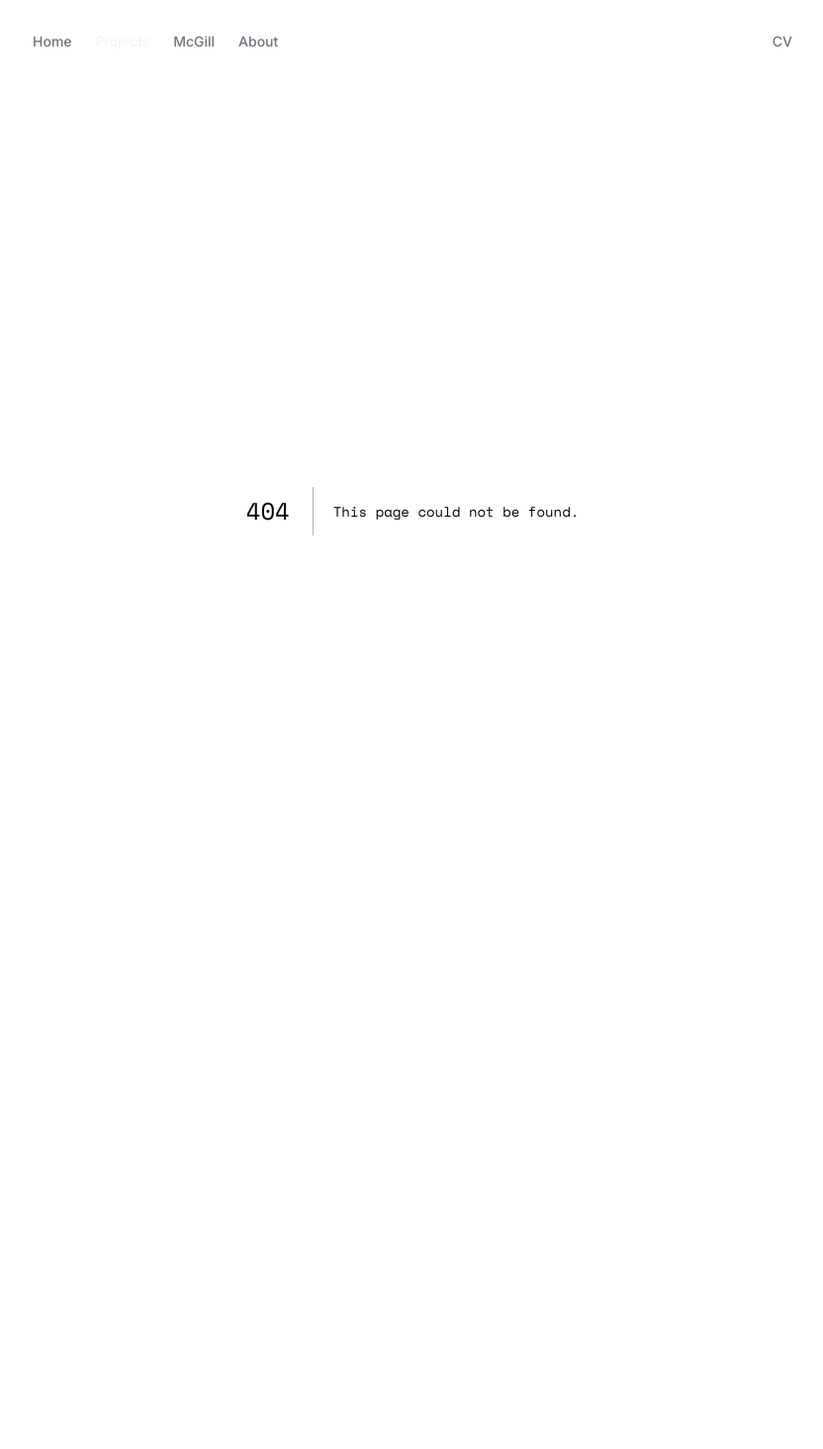
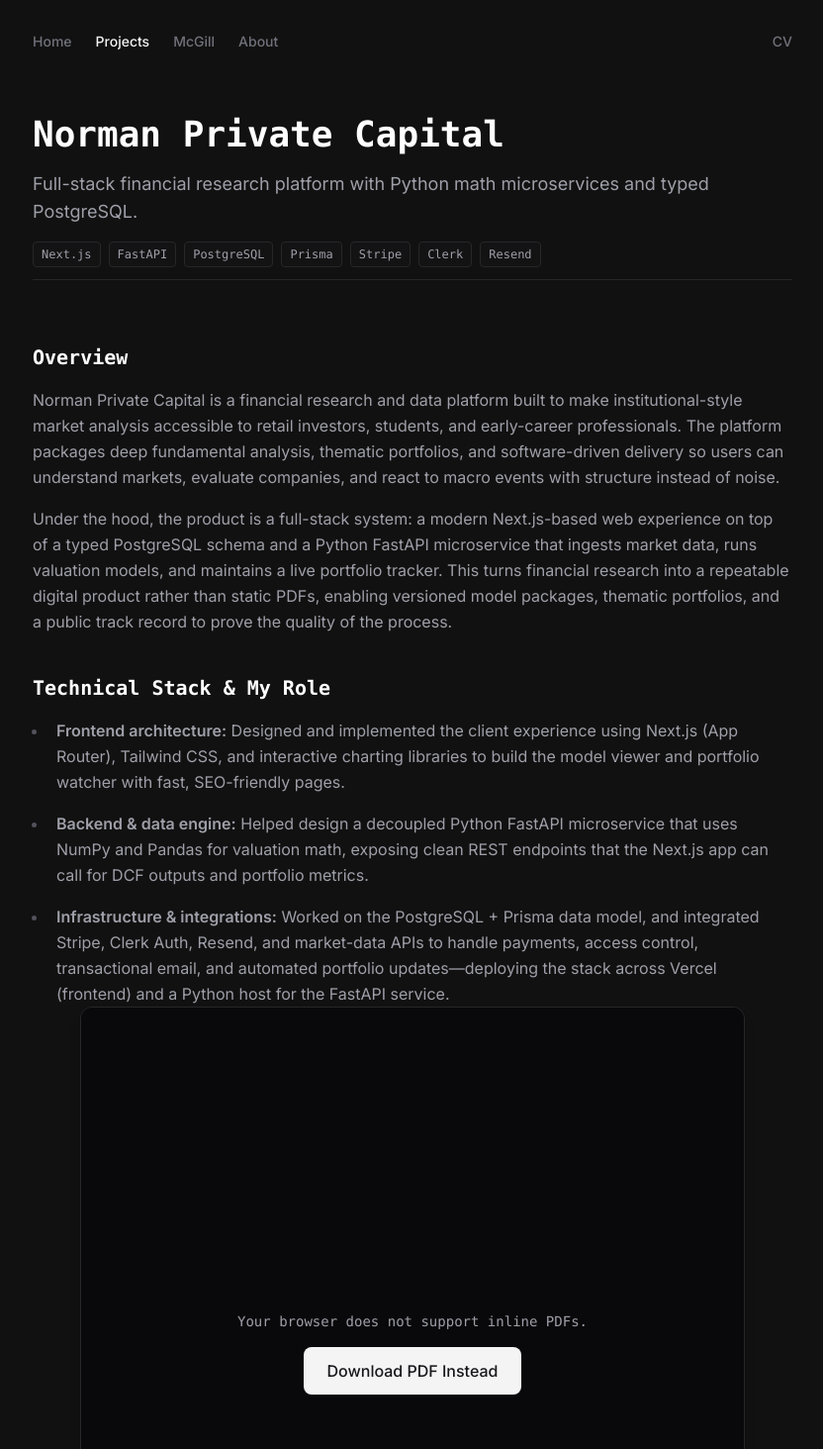
Before and after one commit to AlyGaber0/alygaber.dev, a Next.js app in the folder alyportfolio/: page /projects/norman in a window 1280 px wide. Before the commit this address had no page. Shown: the top 1464 px of the page at 99% size, without its empty margins (223-1055 px from the left). Before the commit the page ends 964 px from the top, so only its background shows below. Built offline with nearby package versions, Linux system fonts and the light colour scheme.

Commit message:
added project

```diff
--- a/alyportfolio/app/page.tsx
+++ b/alyportfolio/app/page.tsx
@@ -71,6 +71,7 @@
         <h2 className="text-xs font-mono text-zinc-600 uppercase tracking-widest mb-6">
           Recent Projects
         </h2>
+        <div className="flex flex-col gap-8">
           {projectsData.map((project) => (
             <TransitionLink
               key={project.id}
@@ -101,6 +102,7 @@
               </div>
             </TransitionLink>
           ))}
+        </div>
       </section>
 
       {/* Mcgill courses */}
--- /dev/null
+++ b/alyportfolio/app/projects/norman/page.tsx
@@ -0,0 +1,131 @@
+"use client";
+
+import { motion } from "framer-motion";
+import { projectsData } from "@/lib/data";
+
+export default function NormanProject() {
+  const project = projectsData.find((p) => p.id === "norman");
+  if (!project) return null;
+
+  return (
+    <motion.div
+      initial={{ opacity: 0 }}
+      animate={{ opacity: 1 }}
+      exit={{ opacity: 0, transition: { duration: 0.2 } }}
+    >
+      <div className="flex flex-col mb-4">
+        <motion.h1
+          layoutId={project.layoutIdTitle}
+          className="text-4xl font-bold text-white mb-4 font-mono origin-left"
+        >
+          {project.title}
+        </motion.h1>
+
+        <motion.p
+          layoutId={project.layoutIdDesc}
+          className="text-lg text-zinc-400 origin-left"
+        >
+          {project.description}
+        </motion.p>
+
+        <div className="flex flex-wrap gap-2 text-xs font-mono mt-4 text-zinc-500">
+          {project.tags.map((tag) => (
+            <span
+              key={tag}
+              className="px-2 py-1 text-xs font-mono text-zinc-400 border border-zinc-800 rounded bg-zinc-900/30"
+            >
+              {tag}
+            </span>
+          ))}
+        </div>
+
+        <hr className="border-zinc-800 mt-3 mb-12" />
+      </div>
+
+      <motion.div
+        initial={{ opacity: 0, y: 10 }}
+        animate={{ opacity: 1, y: 0 }}
+        transition={{ delay: 0.1, duration: 0.4 }}
+        className="prose prose-invert prose-zinc max-w-none"
+      >
+        <h3 className="text-xl font-bold text-white mb-4 font-mono">
+          Overview
+        </h3>
+        <p className="text-zinc-400 leading-relaxed mb-4">
+          Norman Private Capital is a financial research and data platform built
+          to make institutional-style market analysis accessible to retail
+          investors, students, and early-career professionals. The platform
+          packages deep fundamental analysis, thematic portfolios, and
+          software-driven delivery so users can understand markets, evaluate
+          companies, and react to macro events with structure instead of noise.
+        </p>
+        <p className="text-zinc-400 leading-relaxed mb-10">
+          Under the hood, the product is a full-stack system: a modern
+          Next.js-based web experience on top of a typed PostgreSQL schema and a
+          Python FastAPI microservice that ingests market data, runs valuation
+          models, and maintains a live portfolio tracker. This turns financial
+          research into a repeatable digital product rather than static PDFs,
+          enabling versioned model packages, thematic portfolios, and a public
+          track record to prove the quality of the process.
+        </p>
+
+        <h3 className="text-xl font-bold text-white mb-4 font-mono">
+          Technical Stack & My Role
+        </h3>
+        <ul className="list-disc list-outside ml-4 text-zinc-400 flex flex-col gap-4">
+          <li className="leading-relaxed pl-2 marker:text-zinc-600">
+            <span className="font-semibold">Frontend architecture:</span>{" "}
+            Designed and implemented the client experience using Next.js (App
+            Router), Tailwind CSS, and interactive charting libraries to build
+            the model viewer and portfolio watcher with fast, SEO-friendly
+            pages.
+          </li>
+          <li className="leading-relaxed pl-2 marker:text-zinc-600">
+            <span className="font-semibold">Backend & data engine:</span> Helped
+            design a decoupled Python FastAPI microservice that uses NumPy and
+            Pandas for valuation math, exposing clean REST endpoints that the
+            Next.js app can call for DCF outputs and portfolio metrics.
+          </li>
+          <li className="leading-relaxed pl-2 marker:text-zinc-600">
+            <span className="font-semibold">
+              Infrastructure & integrations:
+            </span>{" "}
+            Worked on the PostgreSQL + Prisma data model, and integrated Stripe,
+            Clerk Auth, Resend, and market-data APIs to handle payments, access
+            control, transactional email, and automated portfolio
+            updates—deploying the stack across Vercel (frontend) and a Python
+            host for the FastAPI service.
+          </li>
+        </ul>
+
+        <div className="flex flex-col items-center mb-16">
+          <div className="w-full max-w-2xl h-[700px] rounded-xl overflow-hidden border border-zinc-800 bg-zinc-900 shadow-lg relative">
+            <object
+              data="/norman-summary.pdf"
+              type="application/pdf"
+              className="w-full h-full"
+            >
+              {/* Fallback for mobile devices that can't render PDFs natively */}
+              <div className="flex flex-col items-center justify-center h-full p-8 text-center bg-zinc-950">
+                <p className="text-zinc-400 mb-4 font-mono text-sm">
+                  Your browser does not support inline PDFs.
+                </p>
+                <a
+                  href="/norman-exec-summary.pdf"
+                  target="_blank"
+                  rel="noopener noreferrer"
+                  className="px-6 py-3 bg-zinc-100 text-zinc-900 rounded-lg font-medium hover:bg-white transition-colors"
+                >
+                  Download PDF Instead
+                </a>
+              </div>
+            </object>
+          </div>
+          <p className="text-sm text-zinc-500 italic mt-4 text-center max-w-xl">
+            Executive summary of Norman PC
+          </p>
+        </div>
+      </motion.div>
+    </motion.div>
+  );
+}
--- a/alyportfolio/lib/data.ts
+++ b/alyportfolio/lib/data.ts
@@ -8,7 +8,25 @@
     href: "/projects/vexo",
     layoutIdTitle: "project-title-vexo",
     layoutIdDesc: "project-desc-vexo",
-  }
+  },
+  {
+    id: "norman",
+    title: "Norman Private Capital",
+    description:
+      "Full-stack financial research platform with Python math microservices and typed PostgreSQL.",
+    tags: [
+      "Next.js",
+      "FastAPI",
+      "PostgreSQL",
+      "Prisma",
+      "Stripe",
+      "Clerk",
+      "Resend",
+    ],
+    href: "/projects/norman",
+    layoutIdTitle: "project-title-norman",
+    layoutIdDesc: "project-desc-norman",
+  },
 ];
 
 export const mcgillData = [
```
Also changed, not shown: alyportfolio/app/mcgill/ecse-211/page.tsx (+1 -8 lines), alyportfolio/public/norman-logo.png (added), 1 other file (tests, documents, lock files or other folders). Lines whose indentation alone changed are shown as unchanged.
